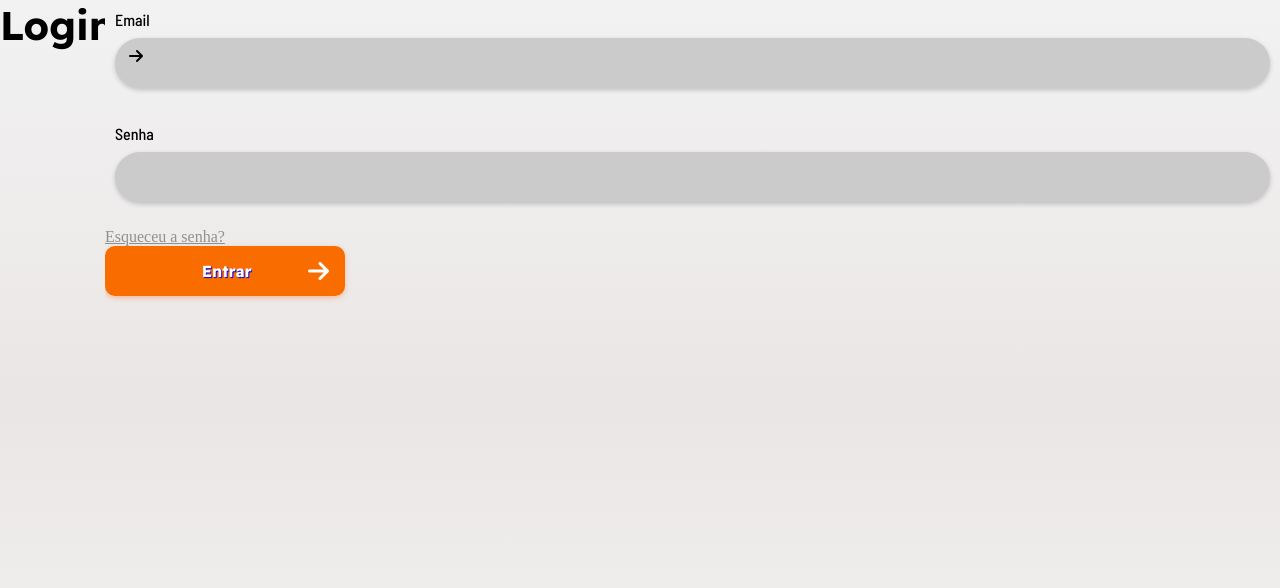
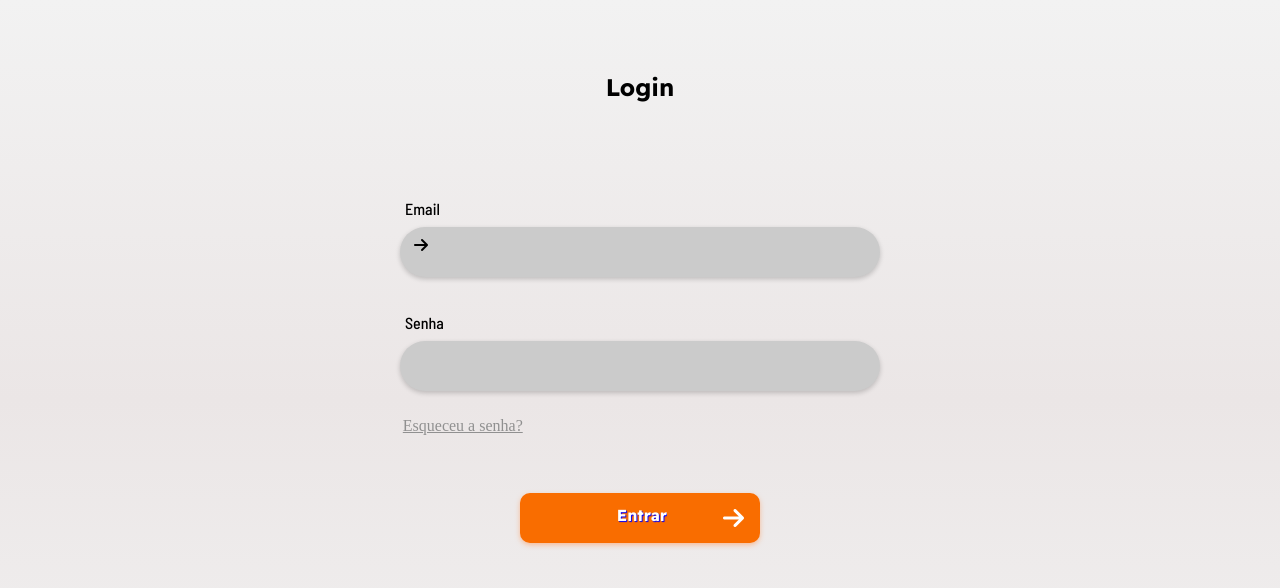
Before and after one commit to codeMaestroLucas/ProjetoIntegrador, a React (Create React App) app: page /login in a window 1280 px wide. Shown: the top 588 px of the page. Built offline with nearby package versions, Linux system fonts and the light colour scheme.

Commit message:
Last commit

```diff
--- a/src/client/pages/Cadastro.js
+++ b/src/client/pages/Cadastro.js
@@ -1,9 +1,10 @@
-import React, { useState } from 'react';
+import React, { useState } from "react";
 import logoSmall from "../assets/LogoSmall.png";
+
 import "../styles/forms.css";
 
-import CadastroUsuario from './CadastroUsuario';
-import CadastroVeiculo from './CadastroVeiculo';
+import CadastroUsuario from "./CadastroUsuario";
+import CadastroVeiculo from "./CadastroVeiculo";
 
 const Title = () => (
   <h2 className="title readex-pro-semibold">
@@ -16,18 +17,18 @@ const Title = () => (
 
 const Cadastro = () => {
   const [userData, setUserData] = useState({
-    nome: '',
-    telefone: '',
-    email: '',
-    senha: '',
+    nome: "",
+    telefone: "",
+    email: "",
+    senha: "",
   });
 
   const [carData, setCarData] = useState({
-    placa: '',
-    modelo: '',
-    cor: '',
-    ano: '',
-    quilometragem: ''
+    placa: "",
+    modelo: "",
+    cor: "",
+    ano: "",
+    quilometragem: "",
   });
 
   const [showCarForm, setShowCarForm] = useState(false); // Added state to track the form step
@@ -37,19 +38,20 @@ const Cadastro = () => {
     setUserData({ ...userData, [name]: value });
   };
 
-
   const handleCarInputChange = (e) => {
     const { name, value } = e.target;
     setCarData({ ...carData, [name]: value });
   };
 
-  const isUserFormFilled = Object.values(userData).every(value => value !== '');
+  const isUserFormFilled = Object.values(userData).every(
+    (value) => value !== ""
+  );
 
   const handleNextStep = () => {
     if (isUserFormFilled) {
       setShowCarForm(true); // Switch to the car form when user data is filled
     } else {
-      console.error('Please fill in all the user form fields.');
+      console.error("Please fill in all the user form fields.");
     }
   };
 
@@ -64,9 +66,12 @@ const handleSubmit = async (e) => {
 
     if (userResponse.ok) {
       const { email } = userData;
-    const userIdResponse  = await fetch(`http://localhost:3333/user/${ email }`, {
+      const userIdResponse = await fetch(
+        `http://localhost:3333/user/${email}`,
+        {
           method: "GET",
-    });
+        }
+      );
       const { _id } = await userIdResponse.json();
 
       const carResponse = await fetch("http://localhost:3333/car", {
@@ -76,9 +81,9 @@ const handleSubmit = async (e) => {
       });
 
       if (carResponse.ok) {
-      console.log('Data submitted successfully!');
+        console.log("Data submitted successfully!");
       } else {
-      console.error('Failed to submit car data');
+        console.error("Failed to submit car data");
       }
     } else {
       const errorResponse = await userResponse.json();
@@ -87,11 +92,13 @@ const handleSubmit = async (e) => {
   };
 
   return (
-    <form onSubmit={handleSubmit}>
+    <form className="form" onSubmit={handleSubmit}>
       <Title />
       {!showCarForm ? (
-        <>
+        <div className="divCadastro">
           <CadastroUsuario userData={userData} setUserData={setUserData} />
+
+          <div className="divBtn">
             <button
               type="button"
               className="btnSwitch barlow-semi-condensed-bold"
@@ -100,14 +107,23 @@ const handleSubmit = async (e) => {
             >
               <i className="fas fa-arrow-right"></i>
             </button>
-        </>
+          </div>
+        </div>
       ) : (
-        <>
-          <CadastroVeiculo carData={carData} handleCarInputChange={handleCarInputChange} />
-          <button type="submit" className="btnSwitch barlow-semi-condensed-bold">
+        <div className="divCadastro">
+          <CadastroVeiculo
+            carData={carData}
+            handleCarInputChange={handleCarInputChange}
+          />
+          <div className="divBtn">
+            <button
+              type="submit"
+              className="btnSwitch barlow-semi-condensed-bold"
+            >
               <i className="fas fa-arrow-right"></i>
             </button>
-        </>
+          </div>
+        </div>
       )}
     </form>
   );
--- a/src/client/pages/Esqueceu.js
+++ b/src/client/pages/Esqueceu.js
@@ -3,8 +3,8 @@ import "../styles/esqueceu.css";
 const Esqueceu = () => {
   return (
     <div className="divEsqueceu">
-      <h1 className="title readex-pro-semibold">Esqueceu a senha?</h1>
-      <p className="barlow-semi-condensed-regular">
+      <h1 className="title readex-pro-semibold">Esqueceu a senha<span>?</span></h1>
+      <p className=" texto barlow-semi-condensed-regular">
         Entre com seu e-mail para redefinir sua senha.
       </p>
       <form>
@@ -27,10 +27,11 @@ const Esqueceu = () => {
           <input type="password" placeholder="Nova senha" />
         </div>
 
-        <button type="submit" className="btnSwitch barlow-semi-condensed-bold">
-          <i className="fas fa-arrow-right"></i>
-        </button>
-
+        <div className="divBtn">
+          <button type="submit" className="btnMudar open-sans-bold">
+            <p>Mudar senha</p>
+          </button>
+        </div>
       </form>
     </div>
   );
--- a/src/client/pages/Home.js
+++ b/src/client/pages/Home.js
@@ -6,17 +6,20 @@ import '../styles/home.css'
 
 function PrimeiraTela() {
     return (
-        <>
-          <h1>Bem-vindo ao FixACar!</h1>
-          <p>Escolha uma opção:</p>
-          <button className='btn'>
+        <div className="divHome">
+
+        <h1 className="readex-pro-bold">Bem-vindo ao FixACar!</h1>
+          <p className="readex-pro-semibold">Escolha uma opção:</p>
+          <button className='btn_login'>
+            <NavLink to="/login">Login</NavLink>
+          </button>
+
+          <button className='btn_registrar'>
             <NavLink to="/cadastro">Registrar</NavLink>
           </button>
 
-          <button className='btn'>
-            <NavLink to="/login">Login</NavLink>
-          </button>
-        </>
+
+        </div>
     );
   }
 
--- a/src/client/pages/Login.js
+++ b/src/client/pages/Login.js
@@ -12,7 +12,7 @@ const Login = () => {
   ];
 
   return (
-    <>
+    <div className="divLogin">
       <h2 className="title readex-pro-bold">Login</h2>
 
       <form className="form">
@@ -32,12 +32,14 @@ const Login = () => {
           Esqueceu a senha?
         </a>
 
-        <button className="entrar" type="submit">
-          <p className="readex-pro-bold">Entrar</p>
-          <i className="fas fa-arrow-right"></i>
-        </button>
+        <div className="buttonDiv">
+          <button className="entrar" type="submit">
+            <p className="readex-pro-bold">Entrar</p>
+            <i className="fas fa-arrow-right"></i>
+          </button>
+        </div>
       </form>
-    </>
+    </div>
   );
 };
 
--- a/src/client/styles/esqueceu.css
+++ b/src/client/styles/esqueceu.css
@@ -9,13 +9,13 @@
     display: flex;
     flex-direction: column;
     justify-content: center;
-    /* align-items: center; */
 
     width: 90%;
     max-width: 500px;
-    padding: 35px;
+    max-height: 630px;
+    padding: 35px 10px 0;
 
-    margin-top: 5rem;
+    margin-top: 2rem;
 
     border: 1px solid rgb(189, 189, 189);
     border-radius: 2px;
@@ -23,9 +23,45 @@
 
 
 .divEsqueceu .title {
+    font-size: 2.5rem;
     margin-bottom: 0.5rem;
+    position: relative;
+}
+
+
+.divEsqueceu .title span {
+    position: absolute;
+    color: var(--red-color);
+    transform: rotate(18deg);
+    margin-left: 3px;
+}
+
+.divEsqueceu .texto {
+    margin: 1.5rem 0 1.5rem 0.8rem;
 }
 
 .inputDiv input {
     padding: 17px 15px;
 }
+
+.inputDiv label {
+    margin-left: 5px;
+}
+
+
+.divBtn  {
+    display: flex;
+    justify-content: center;
+    align-items: center;
+
+    width: 70%;
+    height: 45px;
+    background-color: var(--pallet-red);
+    border-radius: 10px;
+    margin-left: 15%;
+}
+
+.divBtn .btnMudar {
+    padding-top: 20px;
+    font-size: 1.2rem;
+}
--- a/src/client/styles/forms.css
+++ b/src/client/styles/forms.css
@@ -2,26 +2,46 @@ body {
     background: var(--bg-white);
 }
 
-.title {
+
+.divCadastro {
+    display: flex;
+    flex-direction: column;
+    justify-content: center;
+    align-items: center;
+}
+
+
+.form .title {
     font-size: 2.5em;
     margin-bottom: 10px;
+    text-align: center;
 }
 
+
 .form {
+    margin-top: 9%;
+
+    width: 90%;
+    max-width: 500px;
+    max-height: 630px;
+
     width: 100%;
     height: 100%;
     overflow-y: auto;
 }
 
-.btnSwitch {
+.form .divBtn {
+    background-color: rgba(255, 255, 255, 0);
+}
+
+.form .btnSwitch {
     position: absolute;
     bottom: 8%;
-    right: 20%;
-
+    right: 15%;
     font-size: 2rem;
 }
 
-.btnSubmit {
+.form .btnSubmit {
     margin-top: 1.5rem;
 
     background-image: linear-gradient(155deg, rgb(31 30 30) 19.2%, rgb(64 55 55) 103.9%);
--- a/src/client/styles/home.css
+++ b/src/client/styles/home.css
@@ -0,0 +1,64 @@
+.divHome{
+    display: flex;
+    justify-content: center;
+    align-items: center;
+    flex-direction: column;
+    position: relative;
+
+    margin-top: 17%;
+}
+
+h1{
+    margin-bottom: 2rem;
+    text-align: center;
+}
+
+p{
+    margin-bottom: 1.5rem;
+    font-size: 1rem;
+
+}
+
+.btn_login{
+    max-width: 250px;
+    min-width: 15rem;
+    height: 50px;
+    border-radius: 10px;
+
+    background-color: var(--pallet-red);
+    position: relative;
+    box-shadow: 0px 2px 5px rgba(255, 148, 82, 0.546);
+
+    display: flex;
+    align-items: center;
+    justify-content: center;
+
+    gap: 1rem;
+    margin-bottom: 1rem;
+    font-size: 1.5rem;
+
+    border: none;
+
+}
+
+.btn_registrar{
+    max-width: 250px;
+    min-width: 15rem;
+    height: 50px;
+    border-radius: 10px;
+
+    background-color: var(--pallet-white);
+    position: relative;
+    box-shadow: 0px 2px 5px (255, 148, 82, 0.546);
+
+    display: flex;
+    align-items: center;
+    justify-content: center;
+
+    gap: 1rem;
+    margin-bottom: 1rem;
+    font-size: 1.5rem;
+
+    border: 1.75px solid var(--azul);
+    background-color: non;
+}
--- a/src/client/styles/login.css
+++ b/src/client/styles/login.css
@@ -1,8 +1,19 @@
-.title {
-    margin-bottom: 3rem;
+.divLogin {
+    width: 100%;
+    max-width: 800px;
+
+    display: flex;
+    justify-content: center;
+    align-items: center;
+    flex-direction: column;
 }
 
-.entrar {
+.divLogin .title {
+    margin: 8% 0 1rem;
+    text-align: center;
+}
+
+.divLogin .entrar {
     max-width: 250px;
     min-width: 15rem;
     height: 50px;
@@ -21,19 +32,28 @@
     gap: 3.5rem;
 }
 
-.esqueceu {
+.divLogin .esqueceu {
     color: #909090;
-    margin-bottom: 1.5rem;
+    margin-left: 0.8rem;
     text-decoration: underline;
 }
 
-.entrar  p {
+.divLogin .buttonDiv {
+    display: flex;
+    justify-content: center;
+    margin-top: 3rem;
+}
+
+
+.divLogin .buttonDiv .entrar  p {
     color: white;
     font-size: 1rem;
     text-shadow: 1px 1px 1px blue;
+    margin-top: 1.2rem;
 }
 
-.entrar  i {
+
+.divLogin .buttonDiv .entrar  i {
     color: white;
     font-size: 1.5rem;
     padding-right: 1rem;
--- a/src/client/styles/reset.css
+++ b/src/client/styles/reset.css
@@ -11,6 +11,8 @@
     overflow-y: hidden;
 
     background: none;
+
+    text-decoration: none;
 }
 
 html, body, #root {
--- a/src/server/config/dbConfig.js
+++ b/src/server/config/dbConfig.js
@@ -1,6 +1,6 @@
 const mongoose = require('mongoose');
 
-const stringCon = 'mongodb+srv://lucasamuel:projeto@projetointegrador.jpfaj.mongodb.net/';
+const stringCon = 'mongodb+srv://lucassamuel:projetow@projeto.r3z9v.mongodb.net/';
 
 mongoose.connect(stringCon, {
     useNewUrlParser: true,
```
Lines whose indentation alone changed are shown as unchanged.
